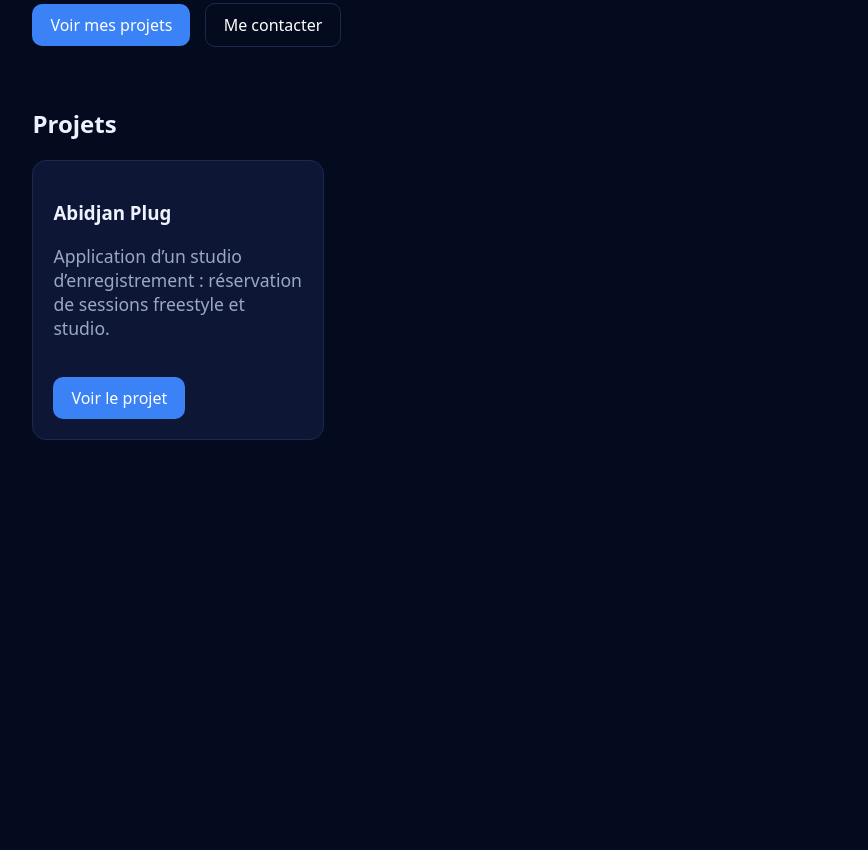
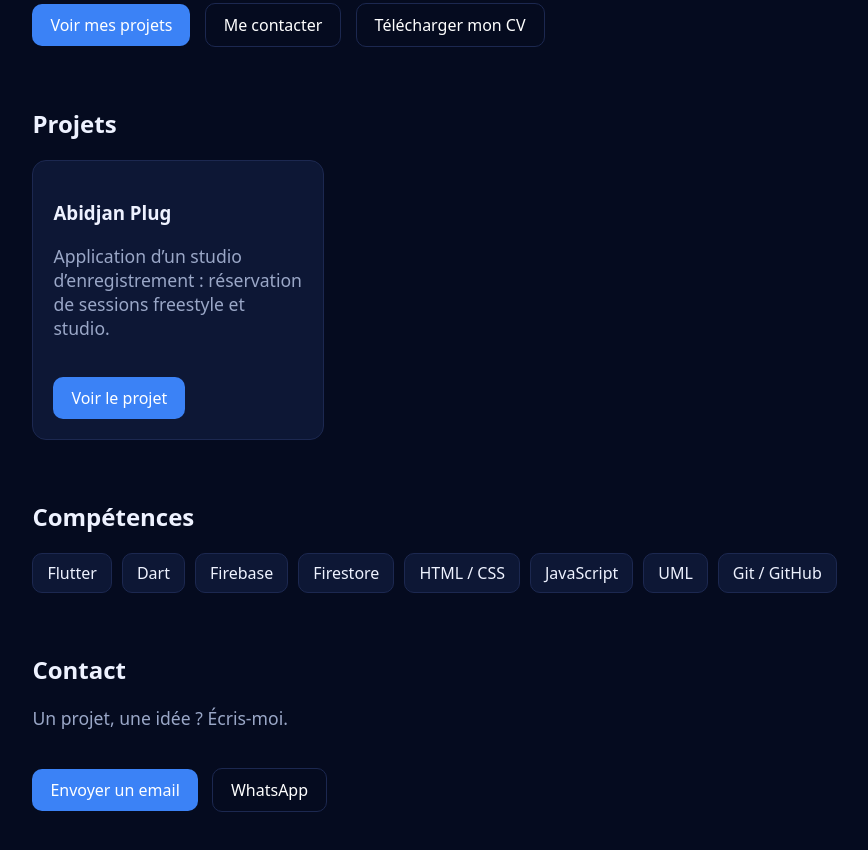
Before and after one commit to anohfrancois4-blip/portfolio, a plain HTML site: page index.html in a window 1280 px wide. Shown: the part 520-1370 px from the top of the page, without its empty margins (70-938 px from the left). Before the commit the page ends 1020 px from the top, so only its background shows below. Drawn offline with Linux system fonts and the light colour scheme.

Commit message:
mise a jour du portfolio

```diff
--- a/index.html
+++ b/index.html
@@ -38,6 +38,8 @@
     <!-- Boutons -->
     <a class="btn" href="#projets">Voir mes projets</a>
     <a class="btn btn-outline" href="mailto:anohfrancois4@gmail.com">Me contacter</a>
+    <!-- download = le navigateur télécharge le fichier au lieu de l'ouvrir -->
+    <a class="btn btn-outline" href="cv.pdf" download>Télécharger mon CV</a>
 
     <h2 id="projets">Projets</h2>
 
@@ -49,6 +51,25 @@
             <a class="btn" href="https://abidjan-plug.web.app" target="_blank">Voir le projet</a>
         </div>
     </div>
+    <!-- Section compétences -->
+    <h2 id="competences">Compétences</h2>
+    <div class="skills">
+    <!-- Une compétence = un bloc. Copie-le pour en ajouter -->
+      <div class="skill">Flutter</div>
+      <div class="skill">Dart</div>
+      <div class="skill">Firebase</div>
+      <div class="skill">Firestore</div>
+      <div class="skill">HTML / CSS</div>
+      <div class="skill">JavaScript</div>
+      <div class="skill">UML</div>
+      <div class="skill">Git / GitHub</div>
+    </div>
+    <!-- Section contact -->
+  <h2 id="contact">Contact</h2>
+   <p>Un projet, une idée ? Écris-moi.</p>
+   <a class="btn" href="mailto:anohfrancois4@gmail.com">Envoyer un email</a>
+<!-- Remplace 225XXXXXXXXXX par ton numéro, sans espaces ni le + -->
+  <a class="btn btn-outline" href="https://wa.me/2250143816734" target="_blank">WhatsApp</a>
 
     <!-- Le JavaScript se met toujours ICI, à la fin du body -->
     <script src="script.js"></script>
--- a/style.css
+++ b/style.css
@@ -123,3 +123,23 @@ body.light #theme-btn {
   display: block;             /* la photo prend sa propre ligne */
   margin-bottom: 20px;
 }
+/* Conteneur des compétences */
+.skills {
+  display: flex;
+  flex-wrap: wrap;           /* passe à la ligne si pas assez de place */
+  gap: 10px;
+}
+
+/* Une compétence */
+.skill {
+  background: #0d1735;
+  border: 1px solid #1c2850;
+  border-radius: 10px;
+  padding: 8px 14px;
+}
+
+/* Version mode clair */
+body.light .skill {
+  background: #ffffff;
+  border-color: #dde3ef;
+}
```
